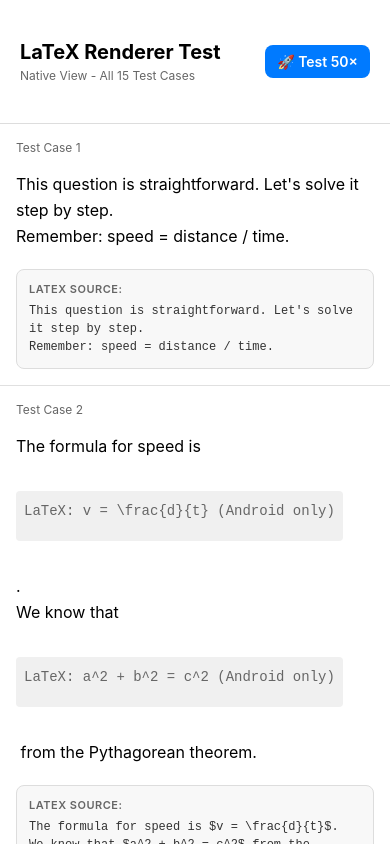
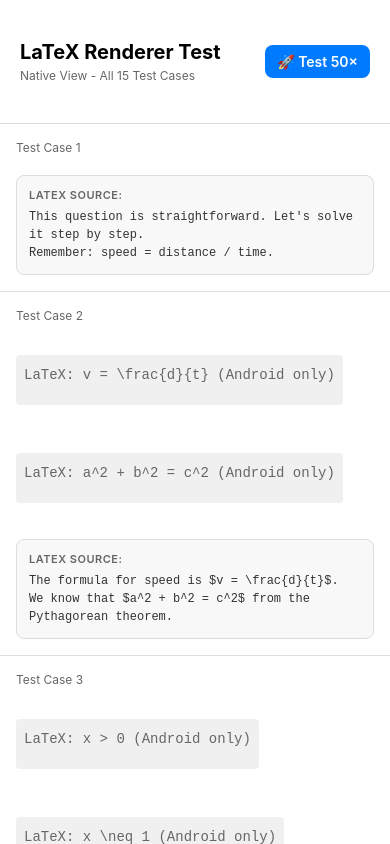
Before and after one commit to Parth10P/LatexRenderer, a React Native app: screen / in a window 390 px wide. Built offline with nearby package versions, Linux system fonts and the light colour scheme.

Commit message:
make changes in formate

```diff
--- a/App.tsx
+++ b/App.tsx
@@ -185,11 +185,7 @@ const ContentRenderer = ({
     <View style={styles.contentContainer}>
       {parts.map((part, index) => {
         if (part.type === 'text') {
-          return (
-            <Text key={index} style={[styles.text, { color: textColor }]}>
-              {part.content}
-            </Text>
-          );
+          return null;
         } else {
           return (
             <LatexRenderer
```
